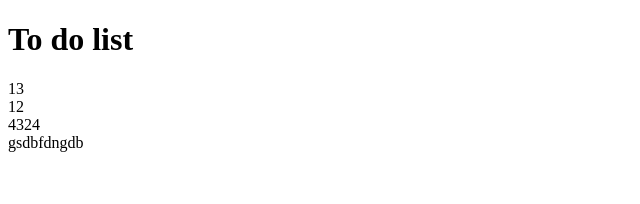
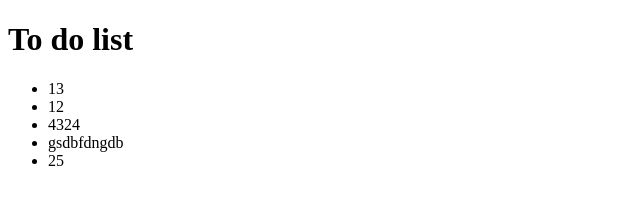
Before and after one commit to Pavel1515/to_do_list, a plain HTML site: page index.html in a window 1280 px wide. Shown: the whole page, without its empty margins (0-640 px from the left). Drawn offline with Linux system fonts and the light colour scheme.

Commit message:
проба 2

```diff
--- a/index.html
+++ b/index.html
@@ -7,7 +7,9 @@
     <title>Js lesonn</title>
 </head>
 <body>
-    <h1>To do list</h1>
+    <h1 class="last">To do list</h1>
+    <ul class="list">
+    </ul>
 
 <script src="./index.js"></script>
 </body>
--- a/index.js
+++ b/index.js
@@ -1,4 +1,4 @@
-let array = [ 13 , 12, 4324, 'gsdbfdngdb']; // память которую скреплю с базой даных
+let array = [ 13 , 12, 4324, 'gsdbfdngdb',25]; // память которую скреплю с базой даных
 let x ;
 function  add(x) {  // Функция добавление
     array[array.length] = x;
@@ -14,8 +14,9 @@ function clear_all() {  // Удаление всех закладок
 let list  ;
  for (let i = 0; i < array.length; i++) {
     list = array[i];
-    var elem = document.createElement("div");
+    var elem = document.createElement("li");
     elem.className = 'fr';
     elem.innerHTML = list;
-    document.body.append(elem);
+    let li = document.querySelector('.list')//поставил в ли елементы
+    li.appendChild(elem);
 }
```
